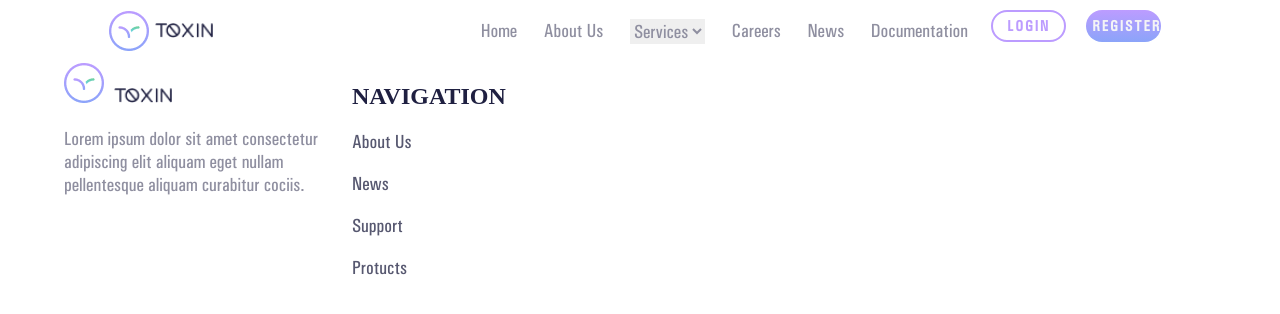
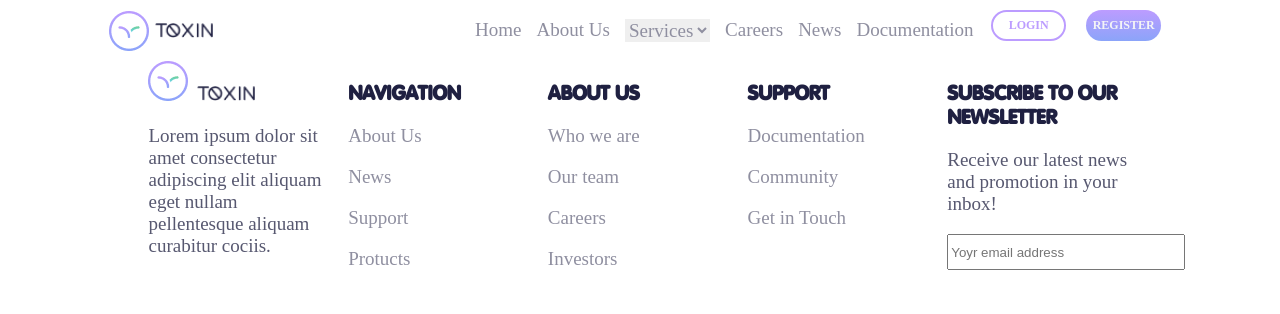
Before and after one commit to Mr-Tony0/Work-repository, a plain HTML site: page Kit.html in a window 1280 px wide. Drawn offline with Linux system fonts and the light colour scheme.

Commit message:
footer verion1.1

```diff
--- a/Kit.html
+++ b/Kit.html
@@ -85,10 +85,23 @@
 				<p><a href="#">Protucts</a></p>
 			</section>
 			<section class="footer-center">
+			<h2>ABOUT US</h2>
+				<p><a href="#">Who we are</a></p>
+				<p><a href="#">Our team</a></p>
+				<p><a href="#">Careers</a></p>
+				<p><a href="#">Investors</a></p>
 			</section>
 			<section class="footer-center">
+			<h2>SUPPORT</h2>
+				<p><a href="#">Documentation</a></p>
+				<p><a href="#">Community</a></p>
+				<p><a href="#">Get in Touch</a></p>
 			</section>
 			<section class="footer-center big">
+			<h2>SUBSCRIBE TO OUR NEWSLETTER</h2>
+				<p>Receive our latest news and promotion in your inbox!</p>
+				<input type="email" placeholder="Yoyr email address">
+
 			</section>
 		</div>
 	</footer>
--- a/scss/fonts.scss
+++ b/scss/fonts.scss
@@ -3,14 +3,18 @@
     font-family: Montserrat; /* Гарнитура шрифта */
     src: url(../fonts/Montserrat.ttf); /* Путь к файлу со шрифтом */
 
+	font-family: Quicksand;
+	src: url(../fonts/Quicksand.ttf);
+
 }
+
 $bigText : Quicksand;
 $staticText : Montserrat;
 $sizeMedium: 16px;
 $sizeLow: 15px;
 a{
 	text-decoration:none;
-	color:$darkHeight;
+	color:$darkMedium;
 }
 h1{
 	font-size:26px;
@@ -36,6 +40,6 @@ body{
 }
 p{
 	font-size:19px;
-	color:$darkMedium;
+	color:$darkHeight;
 	font-family:$staticText;
 }
--- a/scss/mixins.scss
+++ b/scss/mixins.scss
@@ -1,8 +1,8 @@
 @import 'color.scss';
 @import 'fonts.scss';
 @mixin textBut{
-	font-size:15px;
-	letter-spacing:2px;
+	font-size:12px;
+
 	font-weight:bold;
 	font-family:$staticText;
 }
--- a/scss/style.scss
+++ b/scss/style.scss
@@ -114,13 +114,18 @@ footer{
 }
 .footerGeneral{
 	display:flex;
-	width:90%;
+	width:80%;
 }
 .footer-center{
-	width:16.666%;
+	width:20%;
+	padding-left:2%;
 }
 .big{
-	width:25%;
+	width:20%;
+	input{
+		height:30px;
+		width:230px;
+	}
 }
 
 
```
Also changed, not shown: css/fonts.css, css/mixins.css, css/style.css, fonts/Quicksand.ttf (added).
